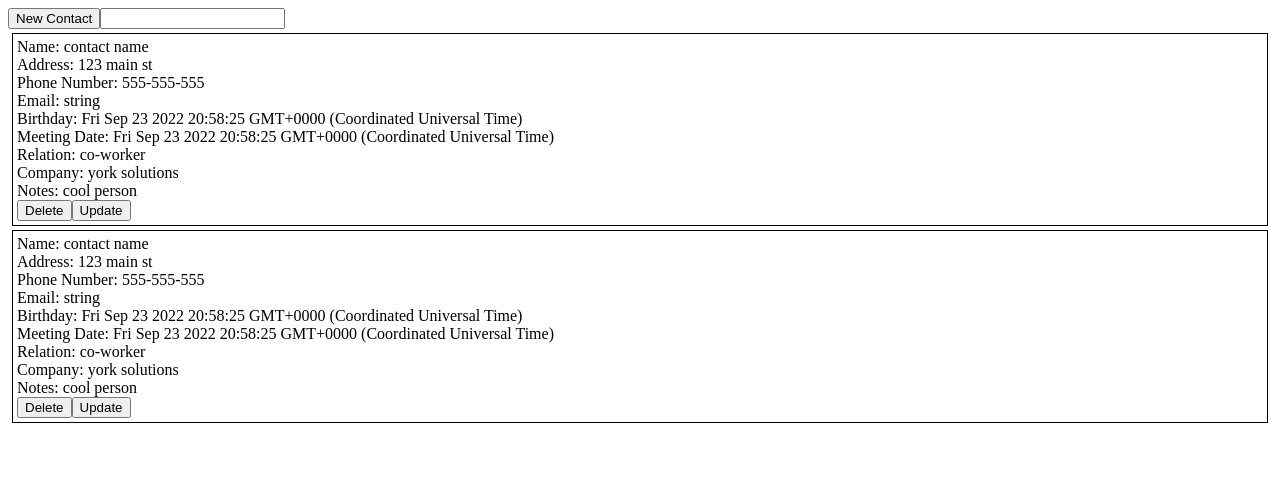
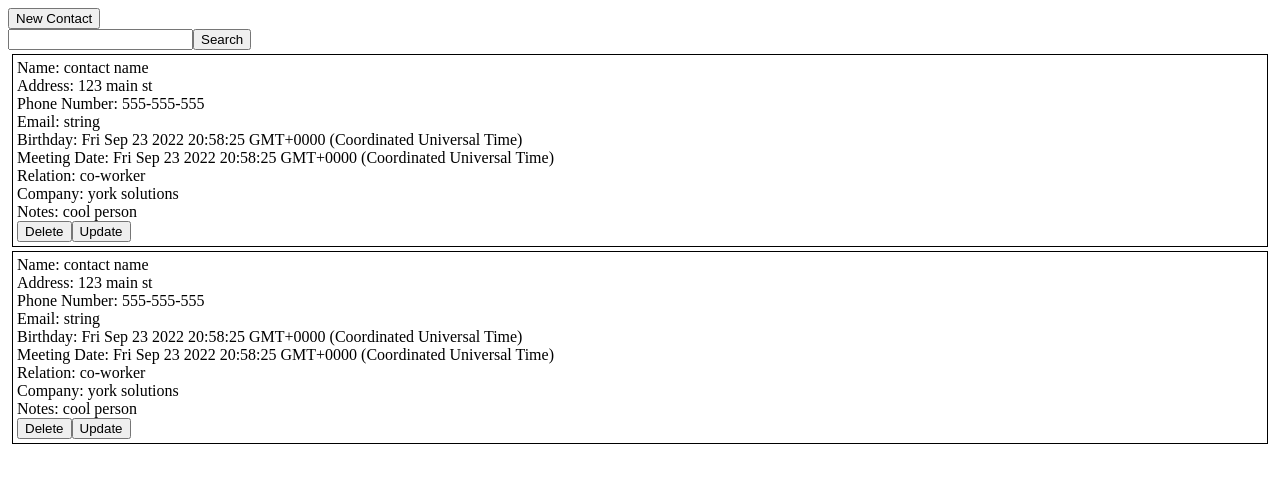
Before and after one commit to york-b2e-optum-sept-2022/douar-moua-addressBook, an Angular app: page / in a window 1280 px wide. Shown: the top 482 px of the page. Built offline with nearby package versions, Linux system fonts and the light colour scheme.

Commit message:
added search button

```diff
--- a/src/app/contact-list/contact-list.component.html
+++ b/src/app/contact-list/contact-list.component.html
@@ -1,5 +1,8 @@
 <button (click)="onClick()">New Contact</button>
-<input>
+<div>
+  <input>
+  <button>Search</button>
+</div>
 
 <div class="contact-list">
   <app-contact
```
